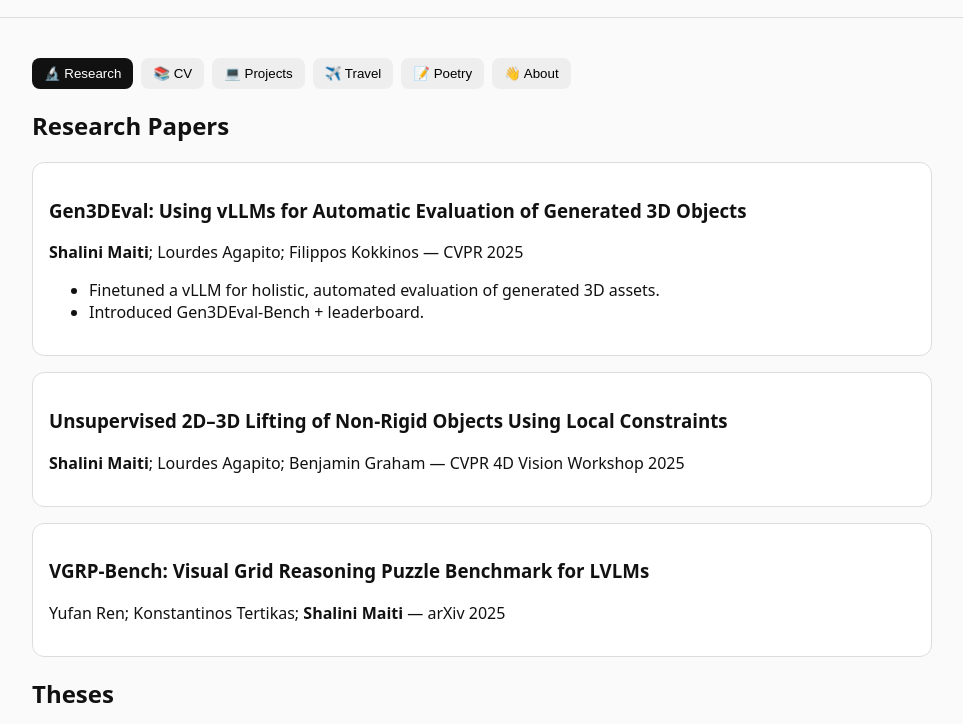
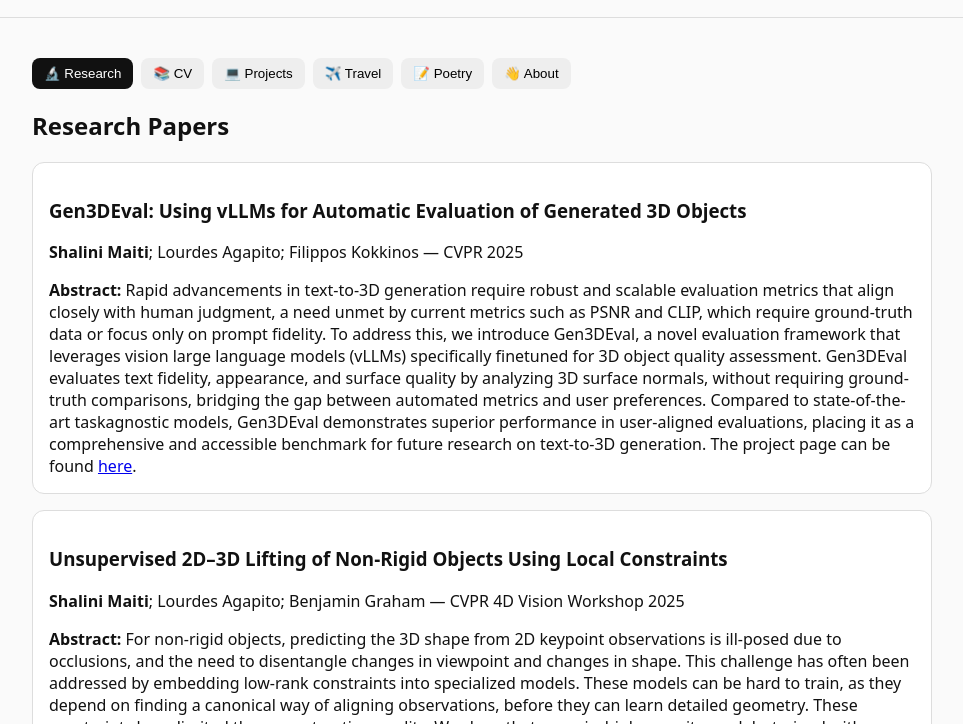
Before and after one commit to shalini-maiti/about_me.github.io, a plain HTML site: page index.html in a window 1280 px wide. Shown: the part 228-952 px from the top of the page, without its empty margins (158-1121 px from the left). Drawn offline with Linux system fonts and the light colour scheme.

Commit message:
Add abstracts to research papers.

```diff
--- a/index.html
+++ b/index.html
@@ -42,20 +42,59 @@
         <div class="card">
           <h3>Gen3DEval: Using vLLMs for Automatic Evaluation of Generated 3D Objects</h3>
           <p><strong>Shalini Maiti</strong>; Lourdes Agapito; Filippos Kokkinos — CVPR 2025</p>
-          <ul>
+          <strong>Abstract:</strong> Rapid advancements in text-to-3D generation require robust and scalable evaluation metrics that align closely with
+          human judgment, a need unmet by current metrics such as
+          PSNR and CLIP, which require ground-truth data or focus only on prompt fidelity. To address this, we introduce
+          Gen3DEval, a novel evaluation framework that leverages
+          vision large language models (vLLMs) specifically finetuned for 3D object quality assessment. Gen3DEval evaluates text fidelity, appearance, and surface quality by analyzing 3D surface normals, without requiring ground-truth
+          comparisons, bridging the gap between automated metrics
+          and user preferences. Compared to state-of-the-art taskagnostic models, Gen3DEval demonstrates superior performance in user-aligned evaluations, placing it as a comprehensive and accessible benchmark for future research on
+          text-to-3D generation. The project page can be found <a href="https://shalini-maiti.github.io/gen3deval.github.io/" target="_blank">here</a>.
+          <!-- <ul>
             <li>Finetuned a vLLM for holistic, automated evaluation of generated 3D assets.</li>
             <li>Introduced Gen3DEval-Bench + leaderboard.</li>
-          </ul>
+          </ul> -->
         </div>
 
         <div class="card">
           <h3>Unsupervised 2D–3D Lifting of Non-Rigid Objects Using Local Constraints</h3>
           <p><strong>Shalini Maiti</strong>; Lourdes Agapito; Benjamin Graham — CVPR 4D Vision Workshop 2025</p>
+          <strong>Abstract:</strong> For non-rigid objects, predicting the 3D shape from 2D keypoint observations is ill-posed due to occlusions, and the
+          need to disentangle changes in viewpoint and changes in
+          shape. This challenge has often been addressed by embedding low-rank constraints into specialized models. These
+          models can be hard to train, as they depend on finding a
+          canonical way of aligning observations, before they can
+          learn detailed geometry. These constraints have limited the
+          reconstruction quality. We show that generic, high capacity
+          models, trained with an unsupervised loss, allow for more
+          accurate predicted shapes. In particular, applying low-rank
+          constraints to localized subsets of the full shape allows the
+          high capacity to be suitably constrained. We reduce the
+          state-of-the-art reconstruction error on the S-Up3D dataset
+          by over 70%.
         </div>
 
         <div class="card">
           <h3>VGRP-Bench: Visual Grid Reasoning Puzzle Benchmark for LVLMs</h3>
           <p>Yufan Ren; Konstantinos Tertikas; <strong>Shalini Maiti</strong> — arXiv 2025</p>
+          <strong>Abstract:</strong> Large Vision-Language Models (LVLMs) struggle with puzzles, which require precise perception,
+          rule comprehension, and logical reasoning. Assessing and enhancing their performance in this domain is crucial,
+          as it reflects their ability to engage in structured reasoning — an essential skill
+          for real-world problem-solving. However, existing benchmarks primarily evaluate pre-trained models without additional training or
+          fine-tuning, often lack a dedicated focus on reasoning, and fail to establish a systematic evaluation framework.
+          To address these limitations, we introduce VGRP-Bench, a Visual Grid Reasoning Puzzle Benchmark featuring 20 diverse puzzles.
+          VGRP-Bench spans multiple difficulty levels, and includes extensive experiments not only
+          on existing chat LVLMs (e.g., GPT-4o), but also on reasoning LVLMs (e.g., Gemini-Thinking).
+          Our results reveal that even the state-of-the-art LVLMs struggle with these puzzles,
+          highlighting fundamental limitations in their puzzle-solving capabilities.
+          Most importantly, through systematic experiments, we identify and analyze key factors influencing
+          LVLMs’ puzzle-solving performance, including the number of clues, grid size, and rule complexity.
+          Furthermore, we explore two Supervised Fine-Tuning (SFT) strategies that can be used in post-training:
+          SFT on solutions (S-SFT) and SFT on synthetic reasoning processes (R-SFT). While both
+          methods significantly improve performance on trained puzzles, they exhibit limited generalization to unseen ones.
+          We will release VGRP-Bench to facilitate further research on
+          LVLMs for complex, real-world problem-solving. <a href="https://yufan-ren.com/subpage/VGRPBench/" target="_blank">Project
+          page</a>
         </div>
 
         <!-- <div class="card">
```
